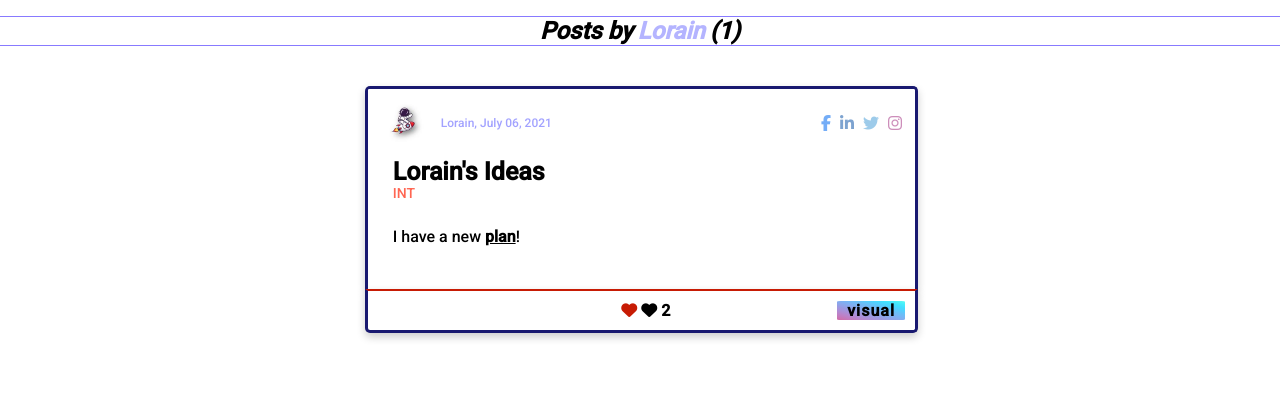
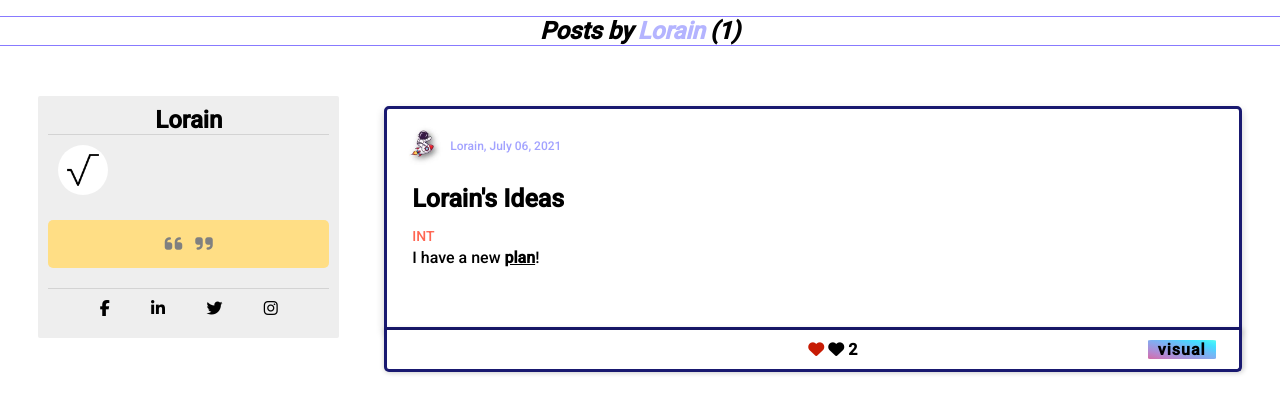
Before and after one commit to neesarg123/LearnML, a Django app: a page that uses explore/templates/explore/base.html in a window 1280 px wide. Shown: the part 64-478 px from the top of the page. Run offline with Django 3.2, Linux system fonts and the light colour scheme; a user stored in the database is signed in; data comes from the database, SQL or seed files in the repository; both versions use the stored data as it was after the commit; some libraries are stand-ins or nearby versions.

Commit message:
new grid styling on explore page and user post page

```diff
--- a/explore/static/css/explore_home.css
+++ b/explore/static/css/explore_home.css
@@ -86,14 +86,7 @@
 	background-color: rgba(255, 62, 28, 0.5);
 }
 
-.posts-content {
-	position: relative;
-	width: 95%;
-	display: table;
-	height: 95%;
-}
-
-.post-card, .post-card-detail {
+.post-card-detail {
 	display: row;
 	position: relative;
 	box-shadow: 0 4px 8px 0 rgba(0,0,0,0.2);
@@ -108,19 +101,8 @@
 	margin-top: 40px;
 }
 
-.post-card {
-	border: 3px solid midnightblue;
-	border-bottom: none;
-}
-
 .post-card-detail {
 	margin-top: 80px;
-}
-
-.post-content-container {
-	display: block;
-	padding: 9px 25px;
-	padding-bottom: 25px;
 }
 
 .posts-content-d {
@@ -135,11 +117,6 @@
 	box-shadow: 0 4px 8px 0 rgba(0,0,0,0.2);;
 }
 
-.pic-name-date {
-	display: flex;
-	padding: 9px 13px;
-}
-
 .small-prof-pic {
 	display: inline-flex;
 	align-items: center;
@@ -148,17 +125,7 @@
 	border-radius: 100%;
 }
 
-.post-author-and-date {
-	display: inline-flex;
-	padding-left: 5px;
-	align-items: center;
-	opacity: 0.6;
-	font-size: 12px;
-	color: blue;
-	width: 100%;
-}
-
-.readability-card, .readability-card-detail {
+.readability-card-detail {
 	display: flex;
 	position: relative;
 	justify-content: center;
@@ -189,12 +156,6 @@
 	border-top: none;
 	background-color: #FFDC00;
 }
-
-.readability-card:hover {
-	border-top: 3px solid #c71b04;
-	box-shadow: 1px 0px 5px 1px rgba(0,0,0,0.2);
-}
-
 
 .like-form, .helpful-form, .visual-form, .concise-form {
 	background-color: transparent	;
@@ -656,3 +617,180 @@
 #ta-logo {
 	color: #AC438D;
 }
+
+.posts-bio-container {
+	font-family: 'Roboto', sans-serif;
+	display: grid;
+	grid-template-columns: 25% 75%;
+	padding: 20px 3%;
+
+}
+
+.user-bio-quote, .user-quote, .user-socials, .user-bio-pic {
+	padding: 10px;
+}
+
+.user-bio-quote {
+	background-color: #eee;
+	border-radius: 2px;
+	height: fit-content;
+	position: -webkit-sticky;
+  position: -moz-sticky;
+  position: -ms-sticky;
+  position: -o-sticky;
+  position: sticky;
+  top: 20%;
+  bottom: auto;
+  overflow: hidden;
+}
+
+.user-greeting-h2 {
+	display: flex;
+	justify-content: center;
+	align-items: center;
+	background-color: transparent;
+	border-bottom: 1px solid lightgray;
+}
+
+.user-bio-pic {
+	display: inline-flex;
+	background-color: transparent;
+	align-items: center;
+}
+
+.user-bio-pic p {
+	padding-left: 10px;
+	background-color: transparent;
+	font-size: 12px;
+}
+
+.user-quote {
+	display: flex;
+	margin-top: 15px;
+	background-color: #ffde85;
+	border-radius: 5px;
+	justify-content: center;
+}
+
+.user-quote p {
+	font-size: 20px;
+	font-style: italic;
+	color: gray;
+}
+
+.quote-p {
+	background-color: transparent;
+}
+
+.quote-p i {
+	background-color: transparent;
+	padding: 4px;
+}
+
+.user-socials {
+	display: flex;
+	justify-content: space-evenly;
+	background-color: transparent;
+	margin-top: 20px;
+	border-top: 1px solid lightgray;
+}
+
+.user-socials a, i {
+	background-color: transparent;
+}
+
+.post-card-up {
+	display: grid;
+	grid-template-rows: 20% 35% 10% 35%;
+	position: relative;
+	box-shadow: 0 4px 8px 0 rgba(0,0,0,0.2);
+	border-radius: 5px;
+	border-bottom-left-radius: 0px;
+	border-bottom-right-radius: 0px;
+	overflow: hidden;
+	font-family: "Roboto", sans-serif;
+	height: 200px;
+	margin-left: 5%;
+	margin-top: 40px;
+	border: 3px solid midnightblue;
+	padding: 9px 13px;
+}
+
+.readability-card-up {
+	display: flex;
+	justify-content: center;
+	position: relative;
+	border-radius: 5px;
+	border-top-left-radius: 0px;
+	border-top-right-radius: 0px;
+	box-shadow: 0 4px 8px 0 rgba(0,0,0,0.2);
+	overflow: hidden;
+	font-family: "Roboto", sans-serif;
+	margin-left: 5%;
+	transition: all 0.3s ease 0s;
+	border-left: 3px solid midnightblue;
+	border-right: 3px solid midnightblue;
+	border-bottom: 3px solid midnightblue;
+	box-shadow: 1px 0px 5px 1px rgba(0,0,0,0.2);
+	padding: 0px 13px;
+}
+
+.pic-name-date-up, .post-title-up {
+	display: inline-flex;
+	align-items: center;
+}
+
+.pic-name-date-up {
+	margin-top: 15px;
+}
+
+.post-title-up {
+	margin-top: 10px;
+	overflow: hidden;
+	text-overflow: ellipsis;
+	margin-left: 12px;
+}
+
+.post-title-up h2 {
+	overflow: hidden;
+	text-overflow: ellipsis;
+}
+
+.post-author-and-date-up {
+	display: inline-flex;
+	align-items: center;
+	opacity: 0.6;
+	font-size: 12px;
+	color: blue;
+	width: 100%;
+}
+
+.post-title-link-up {
+	font-size: 25px;
+	font-weight: 900;
+	overflow: hidden;
+	text-overflow: ellipsis;
+}
+
+.post-audience-up-div {
+	display: inline-flex;
+	height: fit-content;
+	margin-left: 12px;
+}
+
+.post-audience-up {
+	color: #ff6652;
+	font-size: 14px;
+}
+
+.post-content-container-up {
+	margin-left: 12px;
+	margin-right: 12px;
+}
+
+.pagination-container-up {
+	display: flex;
+	margin-left: 5%;
+	margin-top: 20px;
+	justify-content: center;
+}
--- a/explore/templates/explore/base.html
+++ b/explore/templates/explore/base.html
@@ -55,5 +55,6 @@
 			</header>
 			{% block content %} {% endblock %}
 		</section>
+
 		{% block section %} {% endblock %}
 	</body>
--- a/explore/templates/explore/user_posts.html
+++ b/explore/templates/explore/user_posts.html
@@ -1,41 +1,69 @@
 {% extends "explore/base.html" %}
 {% load humanize %}
 {% block section %}
-<h2 class="more-user-posts-h2">Posts by <span id='user-name-h2'> {{ view.kwargs.username }} </span> ({{ page_obj.paginator.count }})</h2>
-<section class="posts-section">
-	<div class="posts-content">
+<div class="user-posts-title-container">
+	<h2 class="more-user-posts-h2">
+		Posts by <span id='user-name-h2'> {{ view.kwargs.username }} </span> ({{ page_obj.paginator.count }})
+	</h2>
+</div>
+
+<div class="posts-bio-container">
+	<div class="user-bio-quote">
+		<h2 class="user-greeting-h2">{{ view.kwargs.username }}</h2>
+		<div class="user-bio-pic">
+			<img class="small-prof-pic" src="{{ user.profile.image.url }}">
+			<p>
+				{{ posts.0.author.profile.bio }}
+			</p>
+		</div>
+		<div class="user-quote">
+			<p class="quote-p">
+				<i class="fas fa-quote-left"></i>
+				{{ posts.0.author.profile.quote }}
+				<i class="fas fa-quote-right"></i>
+			</p>
+		</div>
+		<div class="user-socials">
+			<a href="{{ posts.0.author.profile.fb_link }}" target="_blank">
+				<i class="fab fa-facebook-f"></i>
+			</a>
+			<a href="{{ posts.0.author.profile.linkedin_link }}" target="_blank">
+				<i class="fab fa-linkedin-in"></i>
+			</a>
+			<a href="{{ posts.0.author.profile.twitter_link }}" target="_blank">
+				<i class="fab fa-twitter"></i>
+			</a>
+			<a href="{{ posts.0.author.profile.insta_link }}" target="_blank">
+				<i class="fab fa-instagram"></i>
+			</a>
+		</div>
+	</div>
+	<div class="posts-container">
 		{% for post in posts %}
-		<div class="post-card">
-			<div class="post-card-container">
-				<div class="pic-name-date">
-					<img class="small-prof-pic" src="{{ post.author.profile.image.url }}">
-					<p class="post-author-and-date">
-						<a class="post-author-and-date" href="{% url 'user-posts' post.author.username %}">{{ post.author }}, {{ post.date_posted|date:"N d, Y" }}</a>
-						<a href="{{ post.author.profile.fb_link }}" target="_blank">
-							<i id="fb-logo" class="fab fa-facebook-f"></i>
-						</a>
-						<a href="{{ post.author.profile.linkedin_link }}" target="_blank">
-							<i id="in-logo" class="fab fa-linkedin-in"></i>
-						</a>
-						<a href="{{ post.author.profile.twitter_link }}" target="_blank">
-							<i id="tw-logo" class="fab fa-twitter"></i>
-						</a>
-						<a href="{{ post.author.profile.insta_link }}" target="_blank">
-							<i id="ta-logo" class="fab fa-instagram"></i>
-						</a>
-					</p>
+		<div class="post-card-up">
+			<div class="pic-name-date-up">
+				<img class="small-prof-pic" src="{{ post.author.profile.image.url }}">
+				<p class="post-author-and-date-up">
+					<a class="post-author-and-date-up" href="{% url 'user-posts' post.author.username %}">{{ post.author }}, {{ post.date_posted|date:"N d, Y" }}</a>
+				</p>
 
-				</div>
-				<h2><a class="post-title-link" href="{% url 'post-detail' post.id post.title %}">{{ post.title }}</a></h2>
-				<p class="post-audience">{{ post.audience }}</p>
-				<div class=post-content-container>
-					<p class="post-content">{{ post.content|safe }}</p>
-				</div>
+			</div>
 
+			<div class="post-title-up">
+				<h2><a class="post-title-link-up" href="{% url 'post-detail' post.id post.title %}">{{ post.title|truncatechars:39 }}</a></h2>
+			</div>
+
+			<div class="post-audience-up-div">
+				<p class="post-audience-up">{{ post.audience }}</p>
+			</div>
+
+			<div class=post-content-container-up>
+				<p class="post-content-up">{{ post.content|truncatewords_html:45|safe }}
+				</p>
 			</div>
 		</div>
 		{% if user.is_authenticated %}
-		<div class="readability-card">
+		<div class="readability-card-up">
 			<div class="like-card-container">
 
 				<form action="{% url 'like-post' %}" method="POST" class="like-form" id="{{ post.id }}">
@@ -78,8 +106,7 @@
 		</div>
 		{% endif %}
 		{% endfor %}
-
-		<div class="pagination-container">
+		<div class="pagination-container-up">
 			{% if is_paginated %}
 				{% if page_obj.has_previous %}
 					<a class='page-1-link' href="?page=1">
@@ -104,7 +131,9 @@
 
 			{% endif %}
 		</div>
-</section>
+	</div>
+</div>
+
 
 <script type="text/javascript">
 	$( document ).ready(function() {
--- a/users/forms.py
+++ b/users/forms.py
@@ -25,8 +25,10 @@
 class ProfileUpdateForm(forms.ModelForm):
 	class Meta:
 		model = Profile
-		fields = ['fb_link', 'linkedin_link', 'twitter_link', 'insta_link', 'image']
+		fields = ['bio', 'quote', 'fb_link', 'linkedin_link', 'twitter_link', 'insta_link', 'image']
 		labels = {
+			'bio': ('Bio'),
+			'quote': ('Motivation'),
             'fb_link': ('FB'),
             'linkedin_link': ('in'),
             'twitter_link': ('TW'),
--- a/users/models.py
+++ b/users/models.py
@@ -5,6 +5,8 @@
 
 class Profile(models.Model):
 	user = models.OneToOneField(User, on_delete=models.CASCADE)
+	bio = models.CharField(blank=True, max_length=100, default='')
+	quote = models.CharField(blank=True, max_length=1000, default='')
 	image = models.ImageField(default='default.jpg', upload_to='profile_pics')
 	fb_link = models.URLField(blank=True, max_length=100, default='#')
 	linkedin_link = models.URLField(blank=True, max_length=100, default='#')
--- a/users/templates/users/profile.html
+++ b/users/templates/users/profile.html
@@ -73,6 +73,8 @@
 		$("label[for='id_twitter_link']").text('').append('<i class="fab fa-twitter-square"></i>')
 		$("label[for='id_insta_link']").text('').append('<i class="fab fa-instagram-square"></i>')
 
+		$("#id_bio").attr("placeholder", "short bio...");
+		$("#id_quote").attr("placeholder", '"life quote..."');
 	});
 
 </script>
```
Also changed, not shown: explore/templates/explore/explore.html (+17 -32 lines), land/static/css/home.css (+15 -3 lines), db.sqlite3, users/migrations/0006_auto_20210723_2327.py (added).
